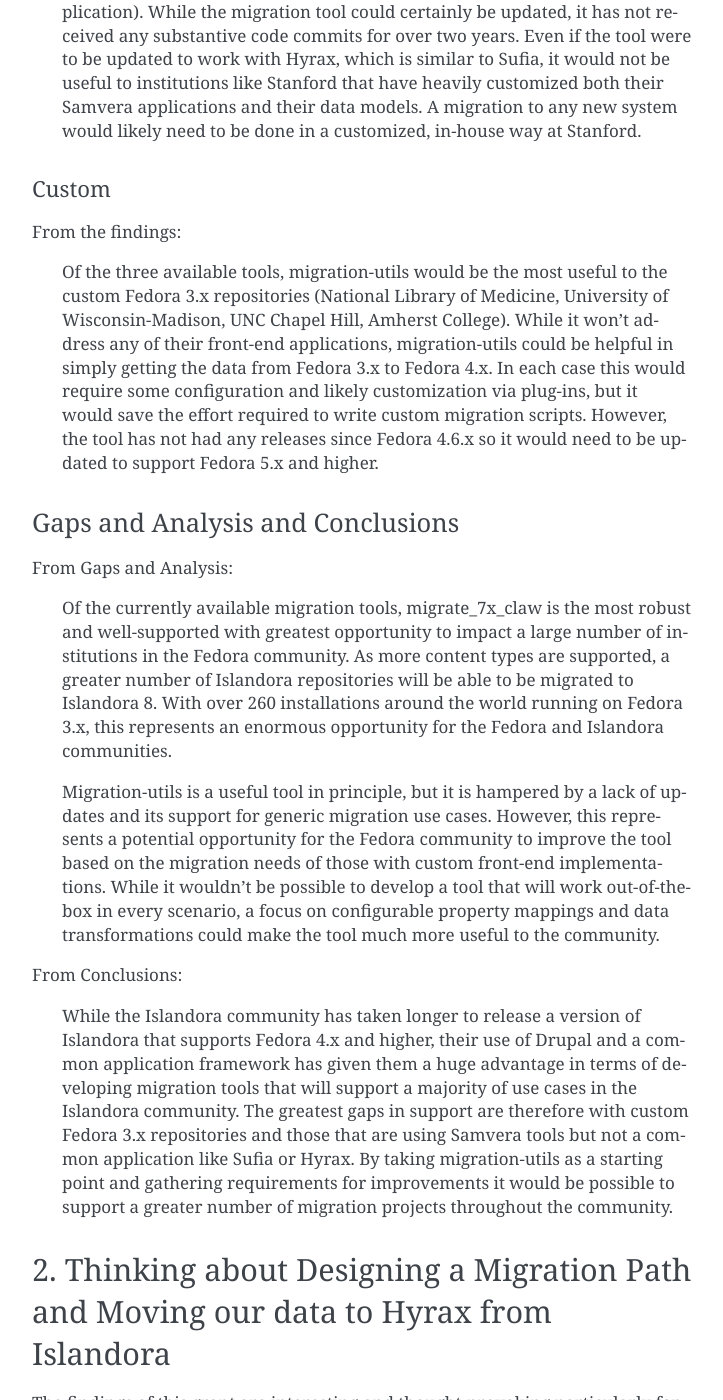
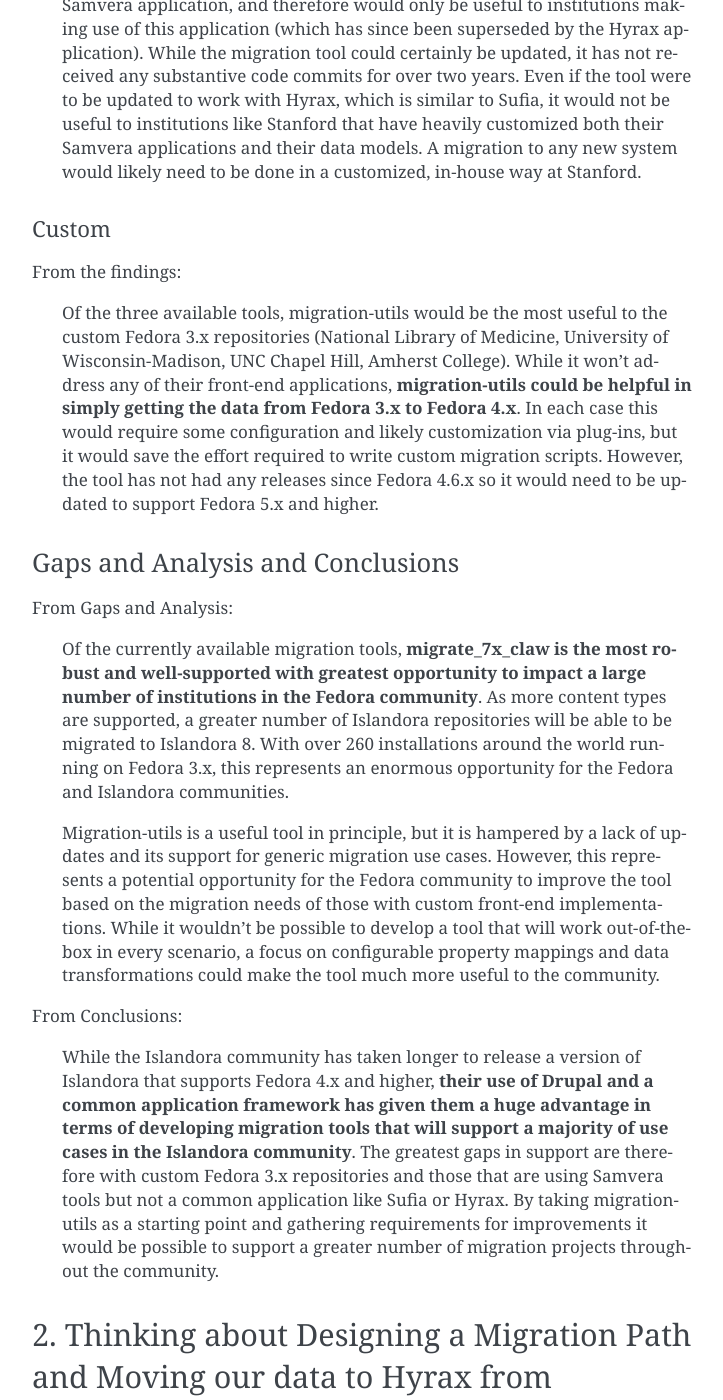
Before and after one commit to markpbaggett/utk_hyrax_review_docs, a Sphinx documentation site: the page built from docs/source/contents/8_migration_paths.rst, in a window 1280 px wide and 1400 px high, scrolled down 4549 px. Shown: the whole window, without its empty margins (388-1111 px from the left). Built offline with Sphinx 7.4.7, drawn with Linux system fonts in a browser that asks for light colours; some of the changed text lies outside the part shown.

Commit message:
Commit stuff that failed to get committed.

```diff
--- a/docs/source/contents/8_migration_paths.rst
+++ b/docs/source/contents/8_migration_paths.rst
@@ -99,7 +101,7 @@ Custom
 
 From the findings:
 
-    Of the three available tools, migration-utils would be the most useful to the custom Fedora 3.x repositories (National Library of Medicine, University of Wisconsin-Madison, UNC Chapel Hill, Amherst College). While it won’t address any of their front-end applications, migration-utils could be helpful in simply getting the data from Fedora 3.x to Fedora 4.x. In each case this would require some configuration and likely customization via plug-ins, but it would save the effort required to write custom migration scripts. However, the tool has not had any releases since Fedora 4.6.x so it would need to be updated to support Fedora 5.x and higher.
+    Of the three available tools, migration-utils would be the most useful to the custom Fedora 3.x repositories (National Library of Medicine, University of Wisconsin-Madison, UNC Chapel Hill, Amherst College). While it won’t address any of their front-end applications, **migration-utils could be helpful in simply getting the data from Fedora 3.x to Fedora 4.x**. In each case this would require some configuration and likely customization via plug-ins, but it would save the effort required to write custom migration scripts. However, the tool has not had any releases since Fedora 4.6.x so it would need to be updated to support Fedora 5.x and higher.
 
 =================================
 Gaps and Analysis and Conclusions
@@ -107,13 +109,13 @@ Gaps and Analysis and Conclusions
 
 From Gaps and Analysis:
 
-    Of the currently available migration tools, migrate_7x_claw is the most robust and well-supported with greatest opportunity to impact a large number of institutions in the Fedora community. As more content types are supported, a greater number of Islandora repositories will be able to be migrated to Islandora 8. With over 260 installations around the world running on Fedora 3.x, this represents an enormous opportunity for the Fedora and Islandora communities.
+    Of the currently available migration tools, **migrate_7x_claw is the most robust and well-supported with greatest opportunity to impact a large number of institutions in the Fedora community**. As more content types are supported, a greater number of Islandora repositories will be able to be migrated to Islandora 8. With over 260 installations around the world running on Fedora 3.x, this represents an enormous opportunity for the Fedora and Islandora communities.
 
     Migration-utils is a useful tool in principle, but it is hampered by a lack of updates and its support for generic migration use cases. However, this represents a potential opportunity for the Fedora community to improve the tool based on the migration needs of those with custom front-end implementations. While it wouldn’t be possible to develop a tool that will work out-of-the-box in every scenario, a focus on configurable property mappings and data transformations could make the tool much more useful to the community.
 
 From Conclusions:
 
-    While the Islandora community has taken longer to release a version of Islandora that supports Fedora 4.x and higher, their use of Drupal and a common application framework has given them a huge advantage in terms of developing migration tools that will support a majority of use cases in the Islandora community. The greatest gaps in support are therefore with custom Fedora 3.x repositories and those that are using Samvera tools but not a common application like Sufia or Hyrax. By taking migration-utils as a starting point and gathering requirements for improvements it would be possible to support a greater number of migration projects throughout the community.
+    While the Islandora community has taken longer to release a version of Islandora that supports Fedora 4.x and higher, **their use of Drupal and a common application framework has given them a huge advantage in terms of developing migration tools that will support a majority of use cases in the Islandora community**. The greatest gaps in support are therefore with custom Fedora 3.x repositories and those that are using Samvera tools but not a common application like Sufia or Hyrax. By taking migration-utils as a starting point and gathering requirements for improvements it would be possible to support a greater number of migration projects throughout the community.
 
 2. Thinking about Designing a Migration Path and Moving our data to Hyrax from Islandora
 ----------------------------------------------------------------------------------------
```
Also changed, not shown: other parts of docs/source/contents/8_migration_paths.rst (+4 -2 lines).
